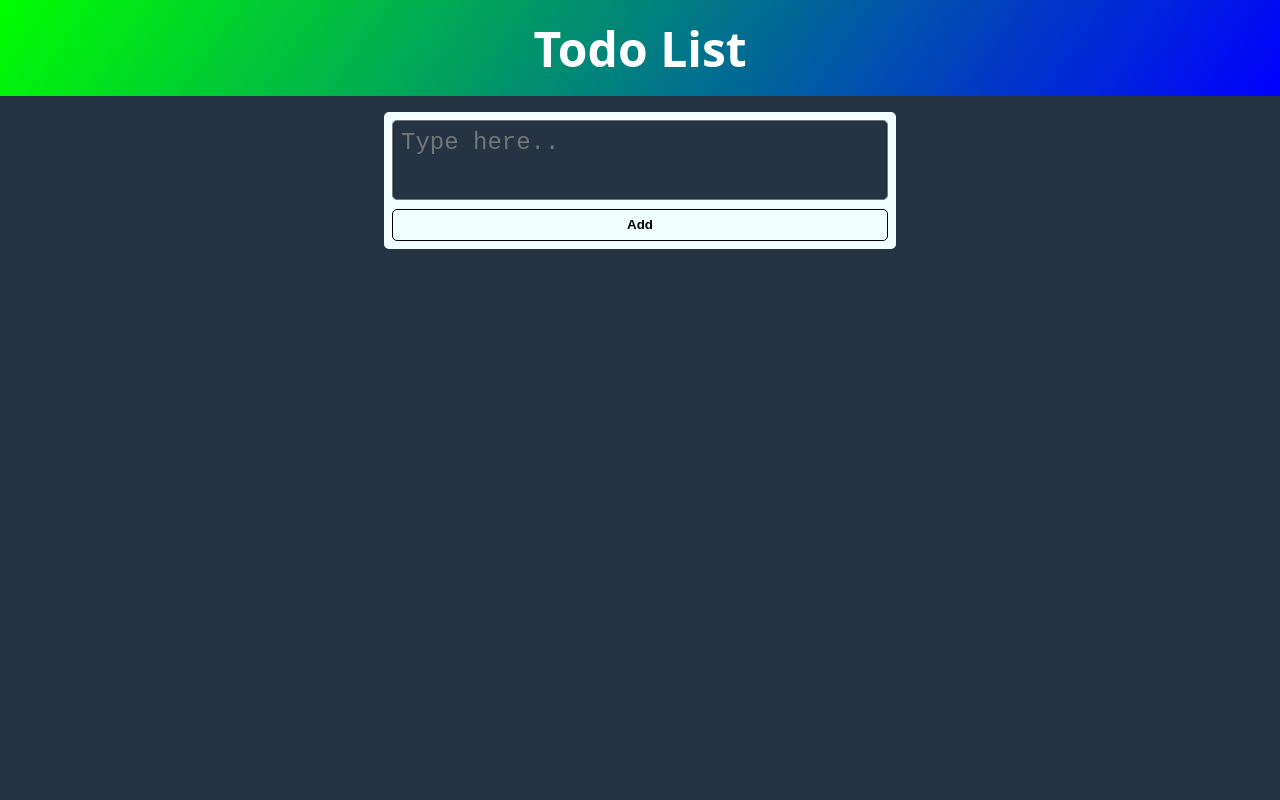
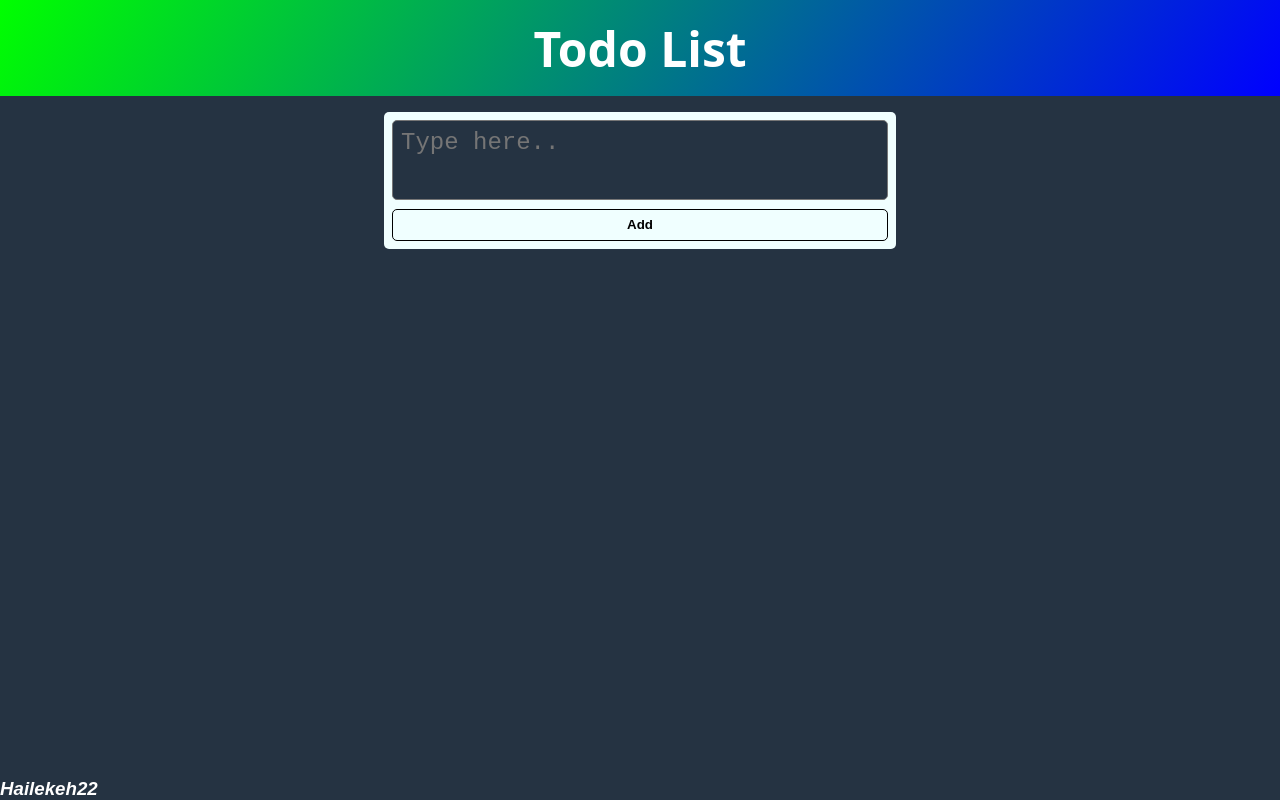
Before and after one commit to Hailekeh22/PERN-Stack-Todo, a React (Vite) app in the folder Todolist/: page / in a window 1280 px wide. Shown: the top 800 px of the page. Built offline with nearby package versions, Linux system fonts and the light colour scheme; a web font is replaced by a local one.

Commit message:
Added some styles and added Delete list

```diff
--- a/Todolist/src/components/Footer/Footer.jsx
+++ b/Todolist/src/components/Footer/Footer.jsx
@@ -2,8 +2,13 @@ import React from 'react'
 import './footer.css'
 
 function Footer() {
+
+
+
   return (
-    <div>Footer</div>
+    <div className='footer'>
+        <h3>Hailekeh22</h3>
+    </div>
   )
 }
 
--- a/Todolist/src/components/Footer/footer.css
+++ b/Todolist/src/components/Footer/footer.css
@@ -0,0 +1,8 @@
+.footer{
+    bottom: 0;
+    position: fixed;
+    left: 0;
+    color: white;
+    font-family: sans-serif;
+    font-style: italic;
+}
--- a/Todolist/src/components/Main/Display/Card.jsx
+++ b/Todolist/src/components/Main/Display/Card.jsx
@@ -2,10 +2,13 @@ import React from 'react'
 import './Show.css'
 
 function Card(props) {
+
+  let value = props.value
+
   return (
     <div className='card'>
-        <p>{props.value}</p>
-        <button className='deletebtn'>Delete</button>
+      <p>{value}</p>
+      <button className='deletebtn' onClick={() => props.onDelete(value)}>Delete</button>
     </div>
   )
 }
--- a/Todolist/src/components/Main/Display/Show.css
+++ b/Todolist/src/components/Main/Display/Show.css
@@ -1,6 +1,6 @@
 .card-container{
     width: 100%;
-    height: 100vh;
+    height: auto;
 }
 
 .card {
--- a/Todolist/src/components/Main/Display/Show.jsx
+++ b/Todolist/src/components/Main/Display/Show.jsx
@@ -3,15 +3,15 @@ import './Show.css'
 import Card from './Card'
 
 
-function Show({value}) {
+function Show(props) {
 
 
 
   return (
     <div>
       <div className='card-container'>
-        {value.map((item,index) => {
-          return <Card key={index} value={item} />
+        {props.value.map((item,index) => {
+          return <Card key={index} onDelete={props.onDelete} value={item} />
         })}
       </div>
     </div>
--- a/Todolist/src/components/Main/Maincontent.jsx
+++ b/Todolist/src/components/Main/Maincontent.jsx
@@ -12,12 +12,17 @@ function Maincontent() {
     setValue((prev) => [...prev, input]);
   };
 
+  function deletelist(removedvalue) {
+    let newvalue = value.filter((val) => val !== removedvalue);
+    setValue(newvalue);
+    //console.log("Delete Button Clicked!");
+  }
 
 
   return (
     <div className='mainbody'>
       <Input addValue={addValue}/>
-      <Show value={value}/>
+      <Show value={value} onDelete={deletelist}/>
     </div>
   )
 }
--- a/Todolist/src/components/Main/main.css
+++ b/Todolist/src/components/Main/main.css
@@ -1,5 +1,6 @@
 .mainbody{
     padding: 1rem 30%;
+    height: auto;
 }
 
 @media (max-width: 1030px) {
```
